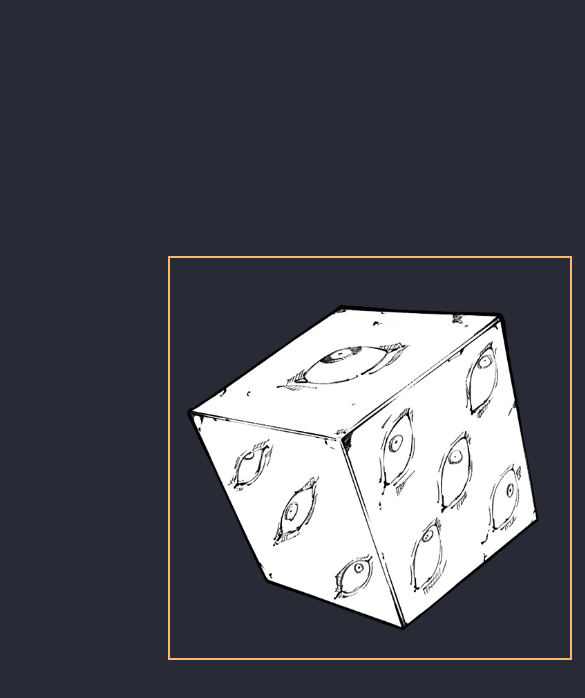
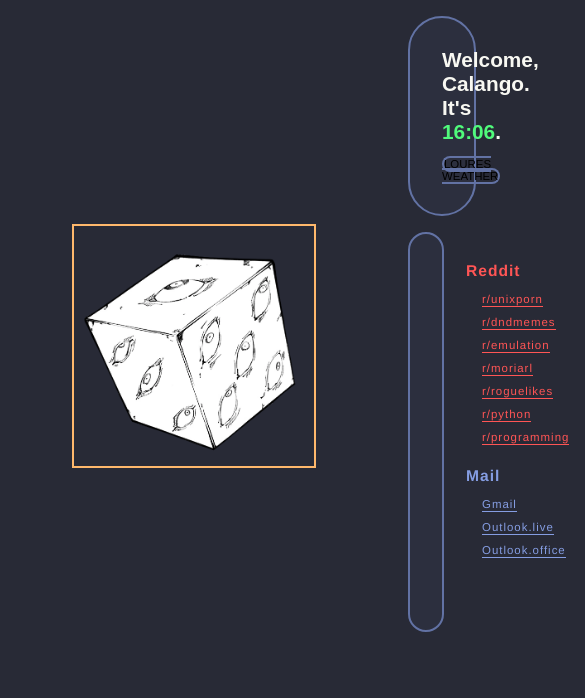
Before and after one commit to CalangoBranco/CalangoBranco.github.io, a plain HTML site: page index.html in a window 390 px wide. Shown: the top 698 px of the page, 585 px wide, since content can reach past the window. Drawn offline with Linux system fonts and the light colour scheme; a script that the page names is missing.

Commit message:
Test for responsive design

```diff
--- a/body.css
+++ b/body.css
@@ -3,16 +3,18 @@ body{
     font-family: Arial, Helvetica, sans-serif;
 }
 
+
+
 a{
     color: unset;
-    font-size: 16px;
+    font-size: 110%;
     text-decoration: none;
 }
 
 #test{
     color: #f8f8f2;
 }
-
+@media only screen and (min-width : 1440px) {
     #image{
         width: 25rem;
         height: 25rem;
@@ -35,6 +37,170 @@ a{
         animation: infinite alternate linear 1.3s float,
         infinite alternate linear 5s bordercolor;
     }
+
+    #upperdiv{
+        margin-top: 3rem;
+        margin-left: 45rem;
+        margin-right: 15rem;
+
+        padding-left: 5rem;
+        padding-right: 5rem;
+        padding-top: 1rem;
+        padding-bottom: 2rem;
+
+        text-align: left;
+        background: #2d303fe0;
+        border-radius: 35px;
+        border: #6272a4 solid 2px;
+    }
+
+    #second{
+        position: absolute;
+        margin-left: 20rem;
+    }
+
+    #third{
+        position: absolute;
+        margin-left: 38rem;
+    }
+
+    #content1{
+
+        margin-top: 1rem;
+        margin-left: 45rem;
+        margin-right: 15rem;
+
+        padding: 1rem;
+
+        text-align: left;
+        background: #2d303fe0;
+        border-radius: 35px;
+        border: #6272a4 solid 2px;
+
+        height: 35em;
+        letter-spacing: 2px;
+        text-rendering: geometricPrecision;
+        text-overflow: ellipsis;
+    }
+
+
+}
+
+
+@keyframes float {
+    0%{
+        background-position-y: 100%;
+    }
+    100%{
+        background-position-y: 30%;
+    }
+}
+
+@keyframes bordercolor {
+    0%{
+        border: #f1fa8c solid 2px;
+    }
+    14%{
+        border: #ffb86c solid 2px;
+    }
+    28%{
+        border: #ff5555 solid 2px;
+    }
+    42%{
+        border: #ff79c6 solid 2px;
+    }
+    56%{
+        border: #8be9fd solid 2px;
+    }
+    70%{
+        border: #50fa7b solid 2px;
+    }
+    84%{
+        border: #bd93f9 solid 2px;
+    }
+    100%{
+        border: #ffb86c solid 2px;
+    }
+}
+
+/** Small Screen */
+@media only screen and (max-width : 1440px) {
+
+    body{
+        font-size: 65%;
+    }
+
+    #image{
+        width: 15rem;
+        height: 15rem;
+        position: absolute;
+
+        margin-top: 13rem;
+        margin-left: 4rem;
+
+        border: #ffb86c solid 2px;
+        background-image: url("img/prisonrealm.png");
+        /* background-position-y: 120%; */
+        background-size: 100%;
+        background-repeat: no-repeat;
+
+        /* animation-duration: 1.3s;
+        animation-name: float, bordercolor;
+        animation-iteration-count: infinite;
+        animation-direction: alternate;
+        animation-timing-function: linear; */
+        animation: infinite alternate linear 1.3s float,
+        infinite alternate linear 5s bordercolor;
+    }
+
+    #upperdiv{
+        margin-top: 1rem;
+        margin-left: 25rem;
+        margin-right: 5rem;
+
+        padding-left: 2rem;
+        padding-right: 2rem;
+        padding-top: 1rem;
+        padding-bottom: 2rem;
+
+        text-align: left;
+        background: #2d303fe0;
+        border-radius: 35px;
+        border: #6272a4 solid 2px;
+    }
+
+    #second{
+        position: absolute;
+        margin-left: 15rem;
+    }
+
+    #third{
+        position: absolute;
+        margin-left: 30rem;
+    }
+
+    #content1{
+
+        margin-top: 1rem;
+        margin-left: 25rem;
+        margin-right: 5rem;
+
+        padding: 1rem;
+
+        text-align: left;
+        background: #2d303fe0;
+        border-radius: 35px;
+        border: #6272a4 solid 2px;
+
+        height: 35em;
+        letter-spacing: 1px;
+        text-rendering: geometricPrecision;
+        text-overflow: ellipsis;
+    }
+
+
+}
+
 
 @keyframes float {
     0%{
@@ -74,21 +240,6 @@ a{
 
 
 
-#upperdiv{
-    margin-top: 3rem;
-    margin-left: 45rem;
-    margin-right: 15rem;
-
-    padding-left: 5rem;
-    padding-right: 5rem;
-    padding-top: 1rem;
-    padding-bottom: 2rem;
-
-    text-align: left;
-    background: #2d303fe0;
-    border-radius: 35px;
-    border: #6272a4 solid 2px;
-}
 
 #time{
     color: #50fa7b;
@@ -98,34 +249,7 @@ a{
     border: #6272a4 solid 2px;
 }
 
-#second{
-    position: absolute;
-    margin-left: 20rem;
-}
 
-#third{
-    position: absolute;
-    margin-left: 38rem;
-}
-
-#content1{
-
-    margin-top: 1rem;
-    margin-left: 45rem;
-    margin-right: 15rem;
-
-    padding: 1rem;
-
-    text-align: left;
-    background: #2d303fe0;
-    border-radius: 35px;
-    border: #6272a4 solid 2px;
-
-    height: 35em;
-    letter-spacing: 2px;
-    text-rendering: geometricPrecision;
-    text-overflow: ellipsis;
-}
 
 #reddit{
     color: #ff5555;
--- a/index.html
+++ b/index.html
@@ -14,6 +14,7 @@
 <html>
     <head>
         <meta charset="UTF-8">
+        <meta name="viewport" content="width=device-width, initial-scale=1.0">
         <title>Startpage!</title>
 
         <link rel="stylesheet" href="body.css">
```
Lines whose indentation alone changed are shown as unchanged.
